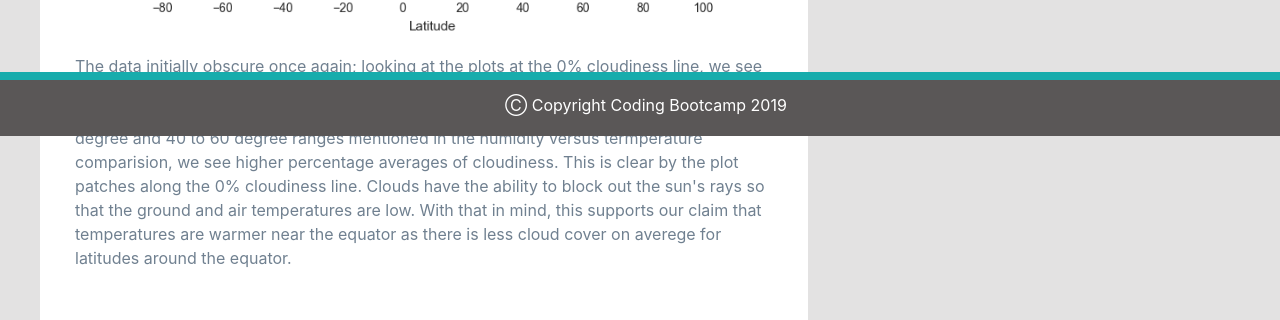
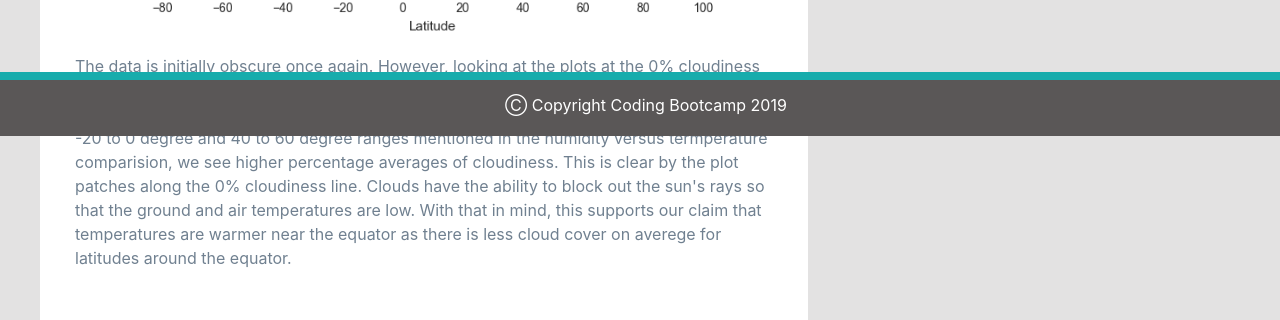
Before and after one commit to markgat/HTMLandCSS, a plain HTML site: page cloud.html in a window 1280 px wide. Shown: the part 664-984 px from the top of the page. Drawn offline with nearby package versions, Linux system fonts and the light colour scheme.

Commit message:
Corrected slight typo for cloud

```diff
--- a/cloud.html
+++ b/cloud.html
@@ -46,9 +46,9 @@
                     </b>
                     <img class="fullimg" src="Resources/assets/images/Fig3.png" alt="Lat vs Cloud image">
                     <!-- look into float property to flow in css -->
-                    <p>The data initially obscure once again; looking at the plots at the 0% cloudiness line, we see a
-                        dense grouping of 0% between 0 and 40 degrees latitude; the same range mentioned within the humidity
-                        versus termperature comparision. In addition, looking at the -20 to 0 degree and 40 to 60
+                    <p>The data is initially obscure once again. However, looking at the plots at the 0% cloudiness line, we see a
+                        dense grouping of 0% between 0 and 40 degrees latitude (the same range mentioned within the humidity
+                        versus termperature comparision). In addition, looking at the -20 to 0 degree and 40 to 60
                         degree ranges mentioned in the humidity versus termperature comparision, we see higher percentage averages of cloudiness. This is clear by the
                         plot patches along the 0% cloudiness line. Clouds have the ability to block out the sun's rays
                         so that the ground and air temperatures are low. With that in mind, this supports our claim
```
